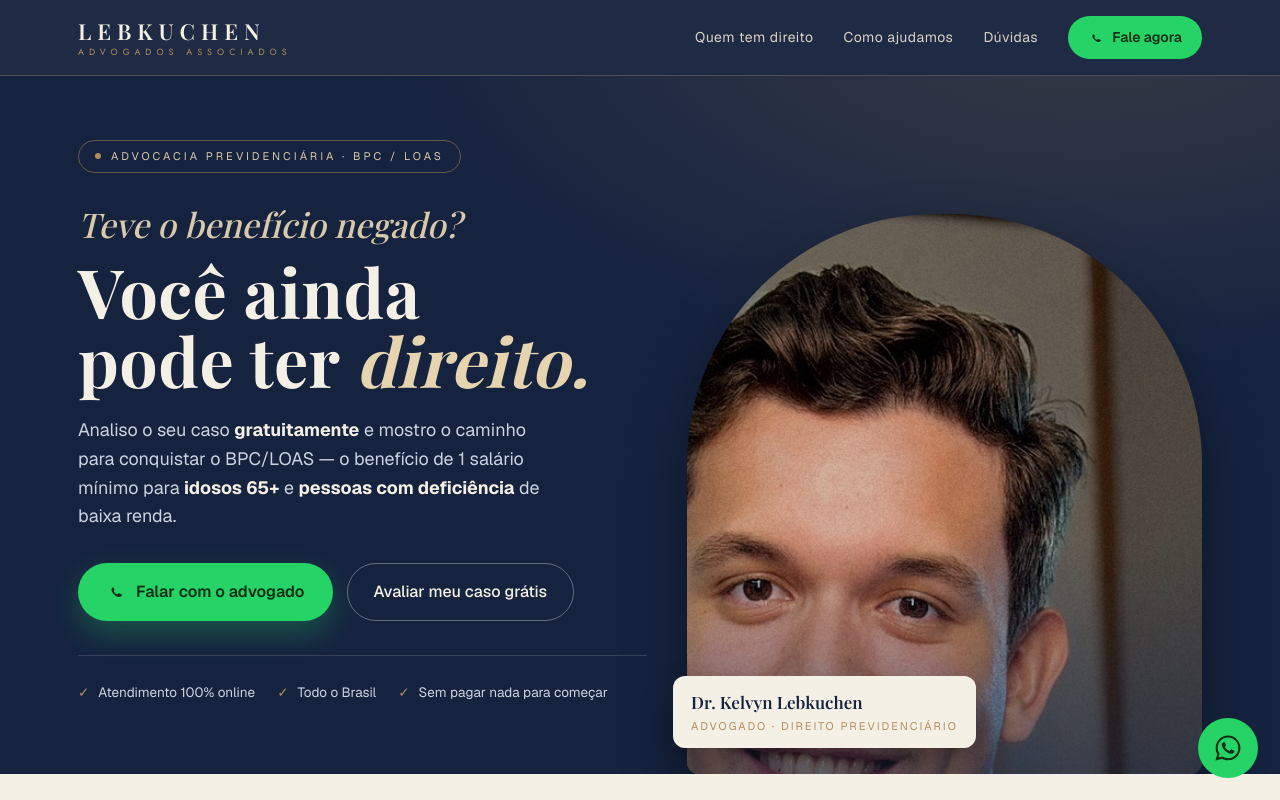
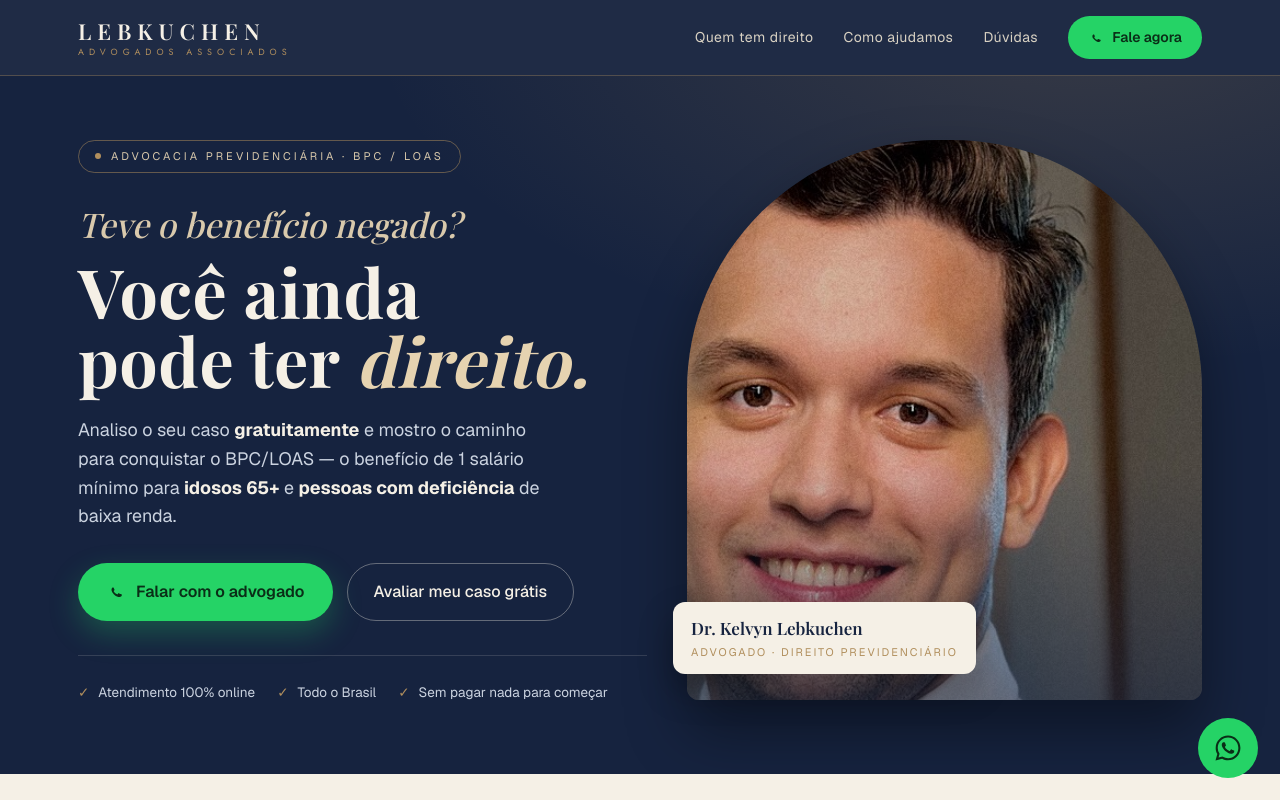
Before and after one commit to juanpetrus/devdesk_site, a Next.js app: page /demo/adv-kelvyn/lp in a window 1280 px wide. Shown: the top 800 px of the page. Built offline with nearby package versions, Linux system fonts and the light colour scheme; no server answers; a web font is replaced by a local one.

Commit message:
feat: lp kelvin

```diff
--- a/app/demo/adv-kelvyn/lp/BpcLoas.tsx
+++ b/app/demo/adv-kelvyn/lp/BpcLoas.tsx
@@ -96,7 +96,7 @@ export default function BpcLoas() {
           #ak-bpc .ak-steps-grid{grid-template-columns:1fr !important}
         }
       `}</style>
-      <div id="ak-bpc" style={{ maxWidth: "100%", overflowX: "hidden", background: "#f5f0e6" }}>
+      <div id="ak-bpc" style={{ maxWidth: "100%", overflowX: "hidden", background: "#f5f0e6", color: "#16233f" }}>
         {/* HEADER */}
         <header
           style={{
@@ -197,7 +197,7 @@ export default function BpcLoas() {
               display: "grid",
               gridTemplateColumns: "1.05fr .95fr",
               gap: 40,
-              alignItems: "end",
+              alignItems: "start",
             }}
           >
             <div style={{ paddingBottom: 72 }}>
@@ -317,7 +317,7 @@ export default function BpcLoas() {
                 </div>
               </div>
             </div>
-            <div style={{ position: "relative", alignSelf: "end" }}>
+            <div style={{ position: "relative", alignSelf: "start" }}>
               <div
                 style={{
                   position: "absolute",
@@ -339,7 +339,7 @@ export default function BpcLoas() {
                 <img
                   src="/demo/adv-kelvyn/lp/kelvyn.jpg"
                   alt="Kelvyn Lebkuchen, advogado"
-                  style={{ display: "block", width: "100%", height: 560, objectFit: "cover", objectPosition: "50% 0%" }}
+                  style={{ display: "block", width: "100%", height: 560, objectFit: "cover", objectPosition: "50% 18%" }}
                 />
                 <div
                   style={{
@@ -617,7 +617,7 @@ export default function BpcLoas() {
                   width: "100%",
                   height: 470,
                   objectFit: "cover",
-                  objectPosition: "50% 0%",
+                  objectPosition: "50% 22%",
                   borderRadius: 16,
                   boxShadow: "0 24px 50px rgba(0,0,0,.4)",
                 }}
```
